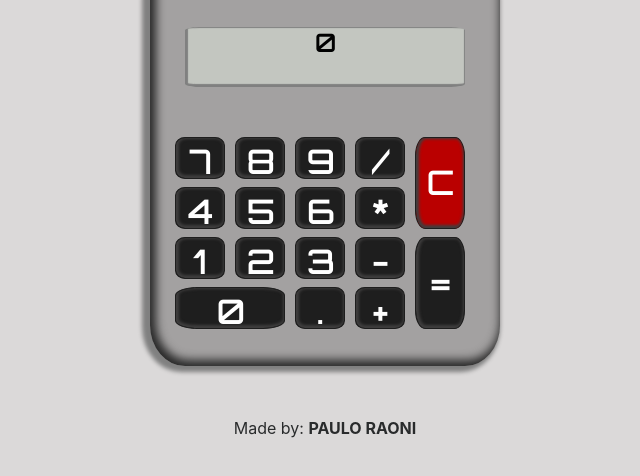
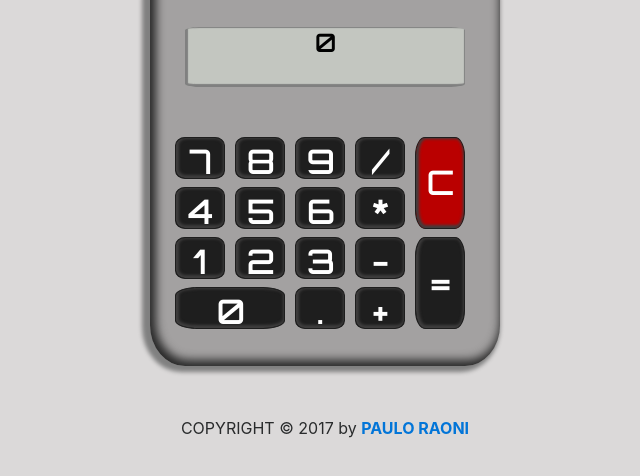
Before and after one commit to paulo-raoni/simple-calculator, a plain HTML site: page index.html in a window 1280 px wide. Shown: the part 94-570 px from the top of the page, without its empty margins (315-955 px from the left). Drawn offline with nearby package versions, Linux system fonts and the light colour scheme.

Commit message:
Update index.html

```diff
--- a/index.html
+++ b/index.html
@@ -4,16 +4,10 @@
   <meta charset="UTF-8">
   <title>Simple Calculator (FCC project)</title>
   <link href="https://fonts.googleapis.com/css?family=Orbitron" rel="stylesheet">
-
   <link rel='stylesheet prefetch' href='https://cdnjs.cloudflare.com/ajax/libs/twitter-bootstrap/4.0.0-alpha.6/css/bootstrap.min.css'>
-
-      <link rel="stylesheet" href="css/style.css">
-
-
+  <link rel="stylesheet" href="css/style.css">
 </head>
-
 <body>
-
 <div class="main container-fluid">
   <div class="calculator">
     <h3>Simple Calculator</h3>
@@ -42,11 +36,11 @@
     </div>
   </div>
 </div>
-<div class="signature">Made by: <span>PAULO RAONI</span></div>
-  <script src='https://cdnjs.cloudflare.com/ajax/libs/jquery/3.2.1/jquery.min.js'></script>
+<div class="signature">COPYRIGHT © 2017 by <a href="https://github.com/paulo-raoni/simple-calculator" target="_blank"><span>PAULO RAONI</span></a></div>
+
+<script src='https://cdnjs.cloudflare.com/ajax/libs/jquery/3.2.1/jquery.min.js'></script>
 <script src='https://cdnjs.cloudflare.com/ajax/libs/jqueryui/1.12.1/jquery-ui.min.js'></script>
-
-    <script src="js/index.js"></script>
+<script src="js/index.js"></script>
 
 </body>
 </html>
```
